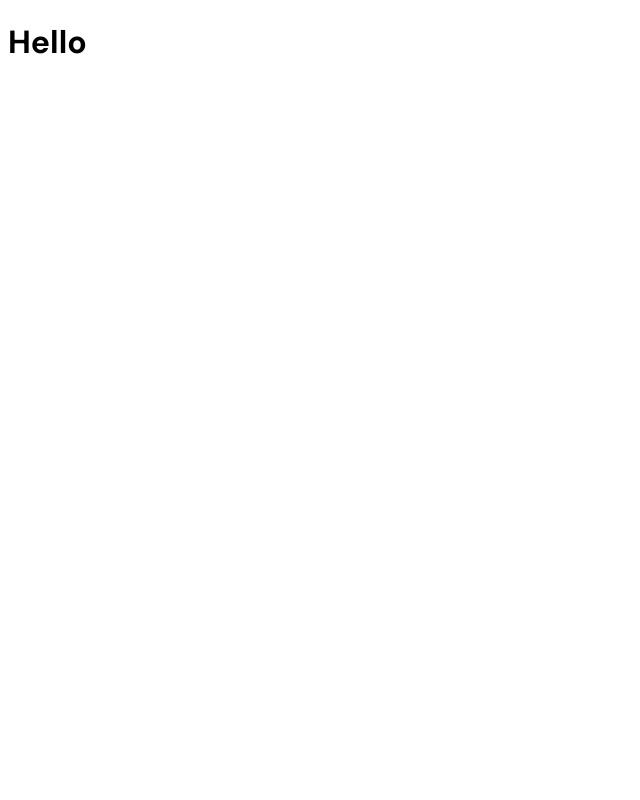
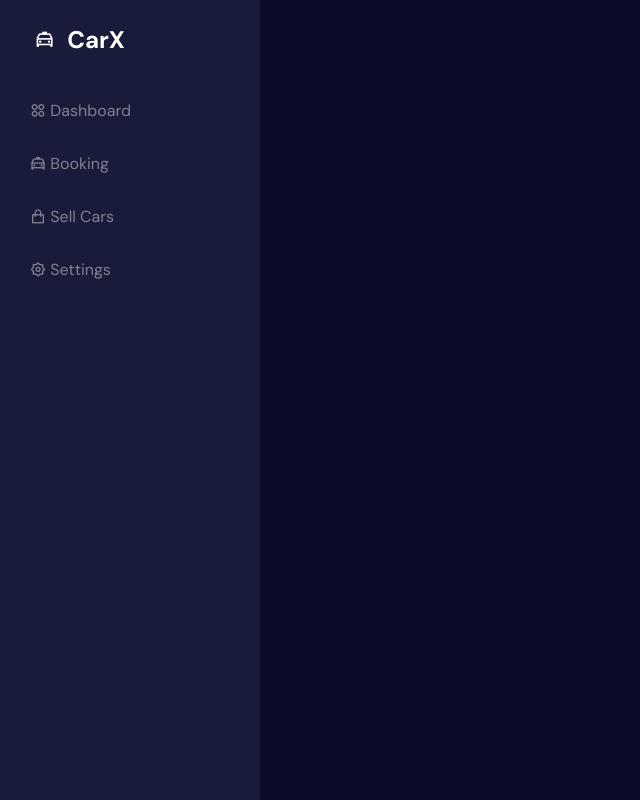
Before and after one commit to shagors/datavinci, a React (Create React App) app: page /dashboard in a window 1280 px wide. Shown: the whole page, without its empty margins (0-640 px from the left). Built offline with nearby package versions, Linux system fonts and the light colour scheme.

Commit message:
sidebar design and modify it

```diff
--- a/src/App.css
+++ b/src/App.css
@@ -15,6 +15,22 @@
     --recommend-car03-bg: #f4e3e5;
 }
 
+* {
+    padding: 0;
+    margin: 0;
+    box-sizing: border-box;
+}
+
 body {
     font-family: "DM Sans", sans-serif;
+    background: var(--body-bg);
 }
+
+ul {
+    list-style: none;
+}
+
+a {
+    text-decoration: none;
+    color: unset;
+}
--- a/src/App.js
+++ b/src/App.js
@@ -1,9 +1,10 @@
 import './App.css';
+import Layout from './components/Layout/Layout';
 
 function App() {
   return (
     <div className="App">
-      <h1>Hello</h1>
+      <Layout />
     </div>
   );
 }
--- a/src/components/Layout/Layout.jsx
+++ b/src/components/Layout/Layout.jsx
@@ -1,8 +1,21 @@
-import React from 'react'
+import React from 'react';
+import Router from '../../routes/Router';
+import Sidebar from '../Sidebar/Sidebar';
+import TopNav from '../TopNav/TopNav';
+
 
 const Layout = () => {
     return (
-        <div>Layout</div>
+        <div className='layout'>
+            <Sidebar />
+            <div className="main__layout">
+                <TopNav />
+
+                <div className="content">
+                    <Router />
+                </div>
+            </div>
+        </div>
     )
 }
 
--- a/src/components/Sidebar/Sidebar.jsx
+++ b/src/components/Sidebar/Sidebar.jsx
@@ -1,8 +1,32 @@
 import React from 'react'
+
+import { NavLink } from 'react-router-dom'
+import navLinks from "../../assets/dummy-data/navLinks"
+import "./sidebar.css"
 
 const Sidebar = () => {
     return (
-        <div>Sidebar</div>
+        <div className="sidebar">
+            <div className="sidebar__top">
+                <h2><i className='ri-taxi-line'></i> CarX</h2>
+            </div>
+
+            <div className="sidebar__content">
+                <div className="menu">
+                    <ul className="nav__list">
+                        {
+                            navLinks?.map((item, index) => (
+                                <li className="nav__item">
+                                    <NavLink to={item.path}>
+                                        <span><i className={item.icon}></i></span> {item.display}
+                                    </NavLink>
+                                </li>
+                            ))
+                        }
+                    </ul>
+                </div>
+            </div>
+        </div>
     )
 }
 
--- /dev/null
+++ b/src/components/Sidebar/sidebar.css
@@ -0,0 +1,89 @@
+.sidebar {
+    width: 260px;
+    height: 100%;
+    position: fixed;
+    top: 0;
+    left: 0;
+    z-index: 999;
+    background: var(--primary-color);
+    padding: 0px 30px;
+}
+
+.sidebar__top {
+    width: 100%;
+    height: 70px;
+    line-height: 70px;
+}
+
+.sidebar__top h2 {
+    display: flex;
+    align-items: center;
+    column-gap: 0.5rem;
+    color: var(--heading-color);
+}
+
+.sidebar__top h2 span {
+    width: 30px;
+    height: 30px;
+    display: flex;
+    align-items: center;
+    justify-content: center;
+    background: var(--secondary-color);
+    border-radius: 50%;
+}
+
+.sidebar__top h2 i {
+    font-weight: 400 !important;
+    padding: 5px;
+    font-size: 1.2rem;
+}
+
+.sidebar__content {
+    display: flex;
+
+    justify-content: space-between;
+    flex-direction: column;
+    height: calc(100% - 5%);
+    margin-top: 30px;
+}
+
+.menu {
+    height: 80%;
+}
+
+.sidebar__bottom {
+    height: 20%;
+}
+
+.nav__link,
+.sidebar__bottom span {
+    display: flex;
+    align-items: center;
+    column-gap: 5px;
+    cursor: pointer;
+    transition: 0.3s;
+}
+
+.sidebar__bottom span {
+    color: var(--small-text-color);
+    cursor: pointer;
+}
+
+.nav__list {
+    display: flex;
+
+    row-gap: 2rem;
+    flex-direction: column;
+    color: var(--small-text-color);
+}
+
+.nav__link i {
+    color: var(--secondary-color);
+}
+
+.nav__active {
+    color: white;
+    background: #b7ffe913;
+    padding: 6px;
+    border-radius: 5px;
+}
--- a/src/index.js
+++ b/src/index.js
@@ -2,10 +2,14 @@ import React from 'react';
 import ReactDOM from 'react-dom/client';
 import 'remixicon/fonts/remixicon.css'
 import App from './App';
+import { BrowserRouter } from 'react-router-dom';
 
 const root = ReactDOM.createRoot(document.getElementById('root'));
 root.render(
   <React.StrictMode>
-    <App />
+    <BrowserRouter>
+      <App />
+    </BrowserRouter>
+
   </React.StrictMode>
 );
--- a/src/routes/Router.js
+++ b/src/routes/Router.js
@@ -1,5 +1,5 @@
 import React from 'react'
-import { BrowserRouter, Routes, Route } from 'react-router-dom';
+import { Routes, Route, Navigate } from 'react-router-dom';
 import Dashboard from '../pages/Dashboard';
 import Bookings from '../pages/Bookings';
 import SellCar from '../pages/SellCar';
@@ -8,14 +8,13 @@ import Settings from '../pages/Settings';
 
 const Router = () => {
     return (
-        <BrowserRouter>
         <Routes>
+            <Route path='/' element={<Navigate to="/dashboard" element={<Dashboard />} />} />
             <Route path='/dashboard' element={<Dashboard />} />
             <Route path='/bookings' element={<Bookings />} />
             <Route path='/sell-car' element={<SellCar />} />
             <Route path='/settings' element={<Settings />} />
         </Routes>
-        </BrowserRouter>
     )
 }
 
```
Lines whose indentation alone changed are shown as unchanged.
